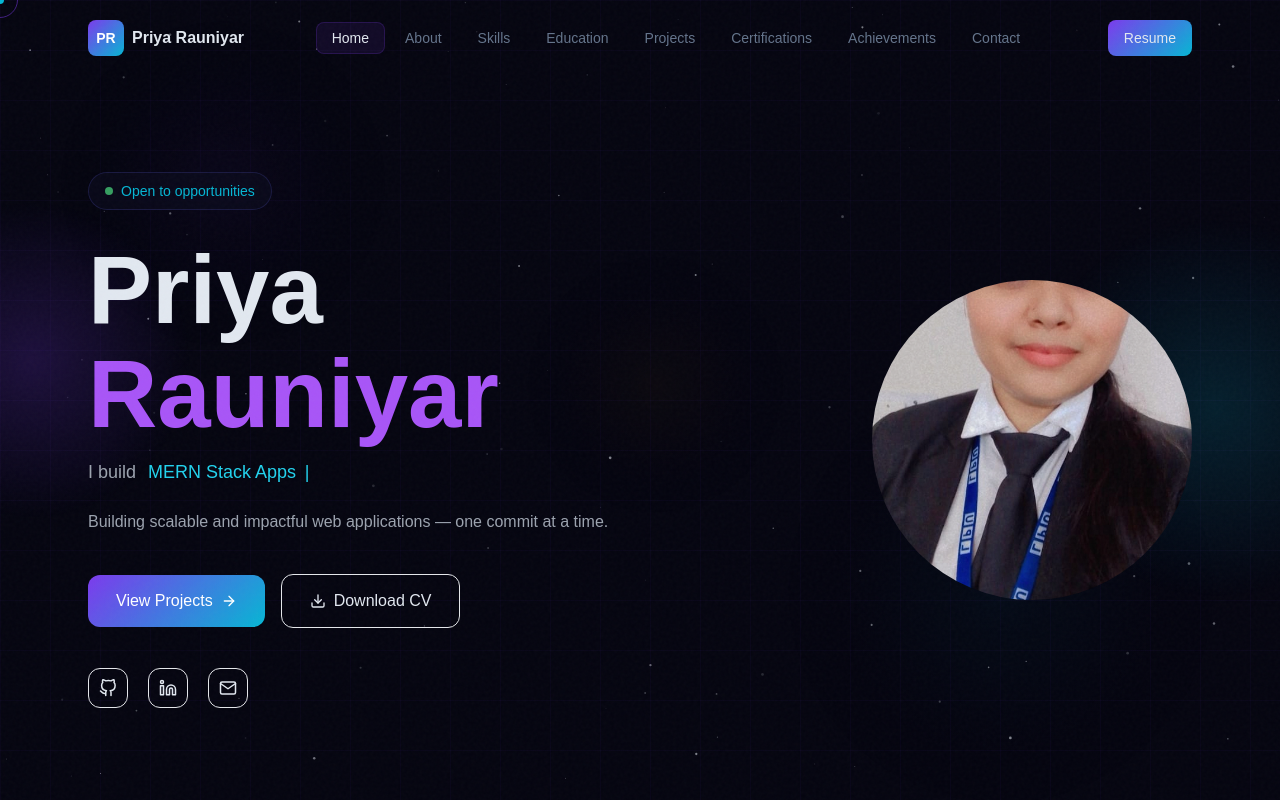
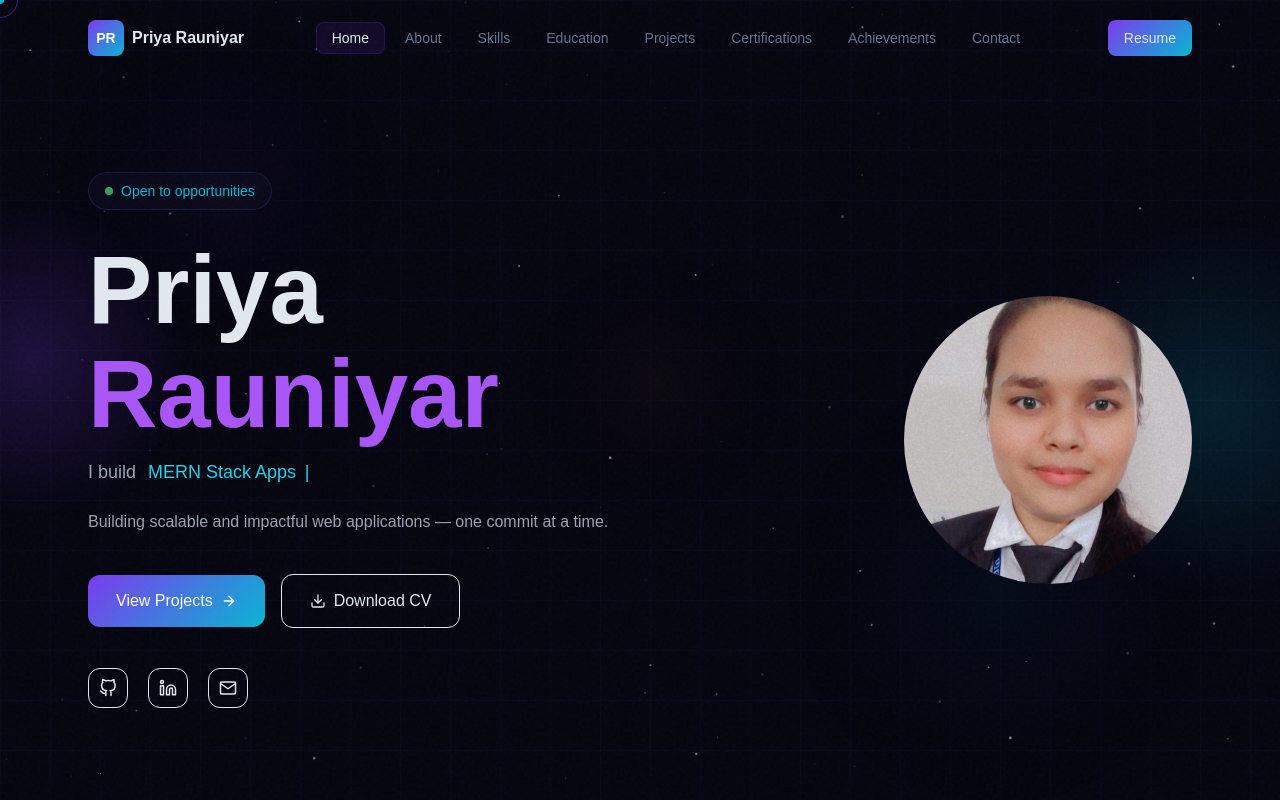
Before and after one commit to priyarauniyar111/PortfolioCA, a React (Vite) app: page / in a window 1280 px wide. Shown: the top 800 px of the page. Built offline with nearby package versions, Linux system fonts and the light colour scheme; a web font is replaced by a local one.

Commit message:
Update image dimensions and classes in Hero component

```diff
--- a/src/components/Hero.jsx
+++ b/src/components/Hero.jsx
@@ -143,7 +143,7 @@
             <img
               src={priyaImg}
               alt="Priya Rauniyar"
-              className="w-64 h-64 sm:w-72 sm:h-72 lg:w-80 lg:h-80 rounded-full object-cover"
+              className="w-56 h-56 sm:w-64 sm:h-64 lg:w-72 lg:h-72 rounded-full object-cover object-top"
             />
           </motion.div>
 
```
